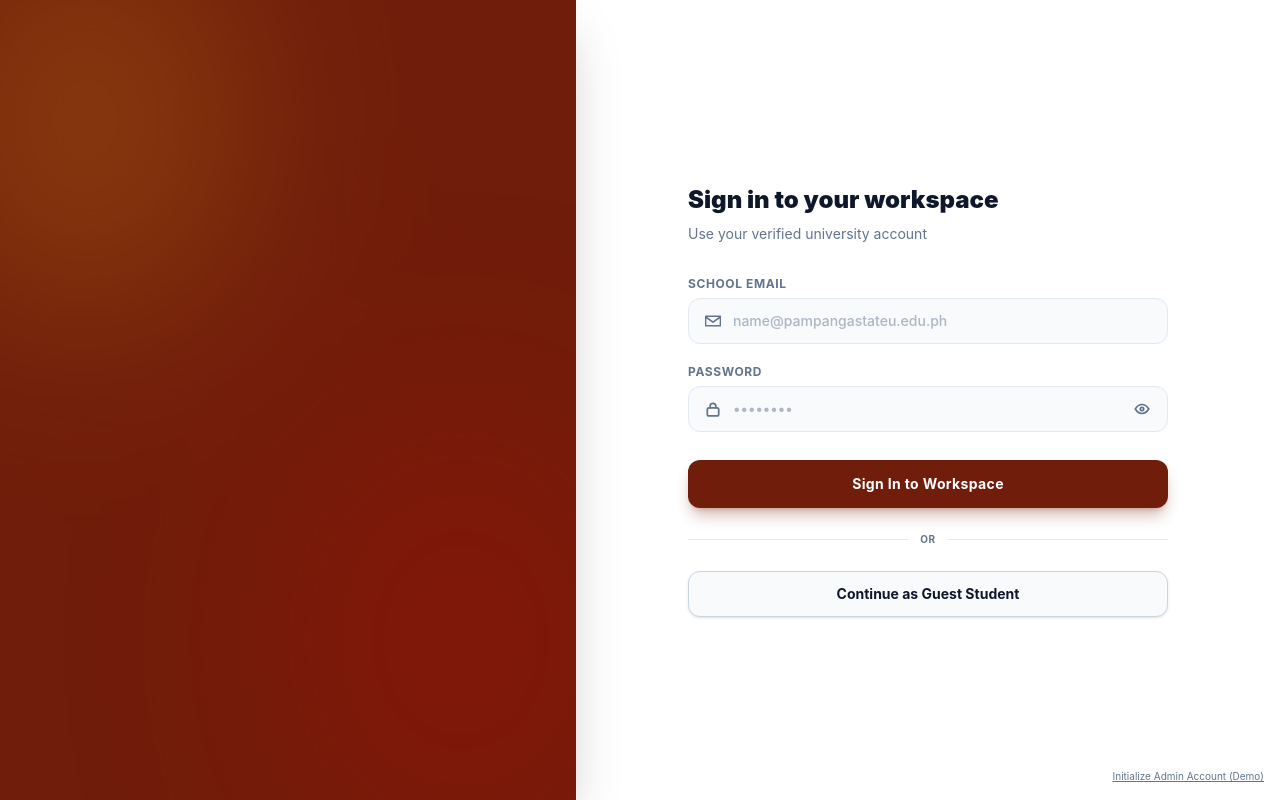
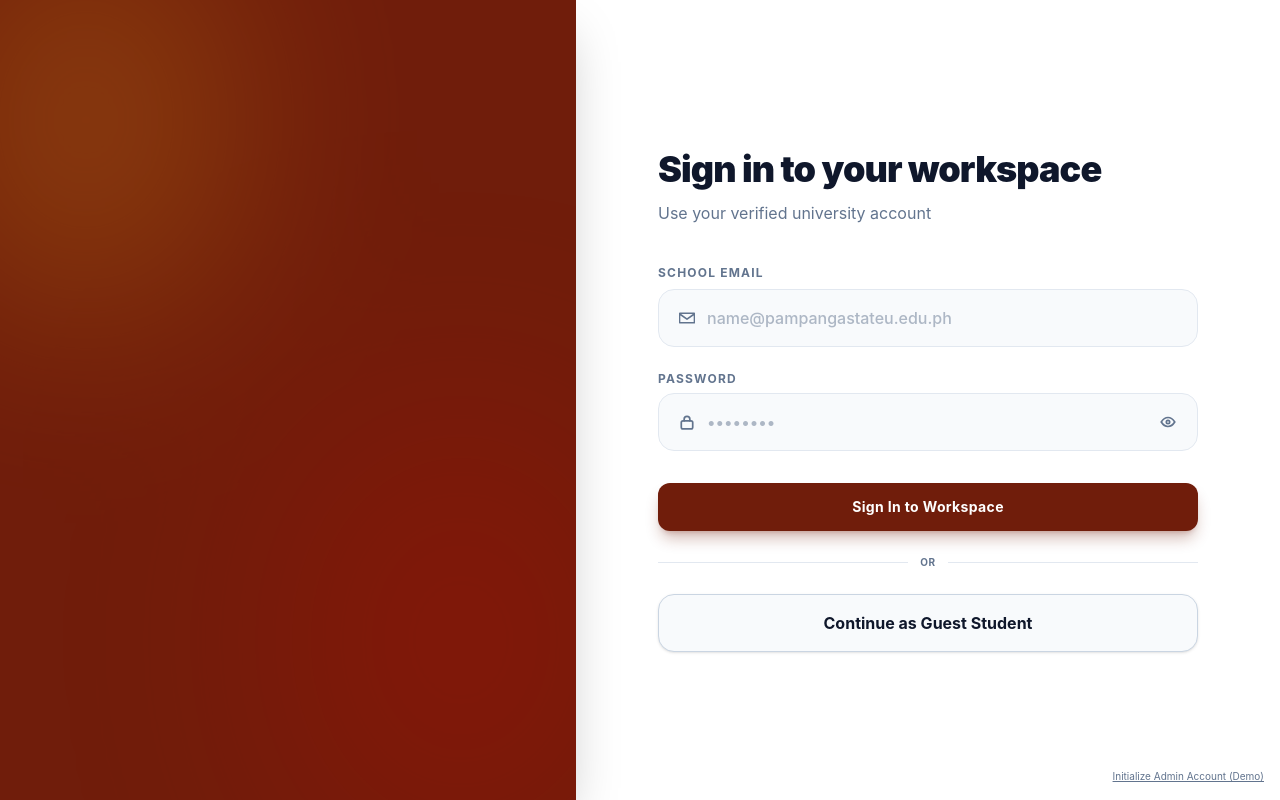
Before and after one commit to EsguerraJanuard/pamsu-python-ide, a React (Vite) app in the folder frontend/: page /login in a window 1280 px wide. Built offline with nearby package versions, Linux system fonts and the light colour scheme; no server answers.

Commit message:
style(login): scale up right side auth panel to match maroon panel proportions

```diff
--- a/frontend/src/features/auth/Login.jsx
+++ b/frontend/src/features/auth/Login.jsx
@@ -280,12 +280,12 @@ export default function Login() {
 
 
 
-        <div className="w-full max-w-[480px] animate-login-fade delay-100 opacity-0">
-          <div className="mb-8 text-center sm:text-left">
-            <h2 className="text-2xl font-black text-slate-900">
+        <div className="w-full max-w-[540px] animate-login-fade delay-100 opacity-0">
+          <div className="mb-10 text-center sm:text-left">
+            <h2 className="text-3xl lg:text-4xl font-black text-slate-900 tracking-tight">
               Sign in to your workspace
             </h2>
-            <p className="mt-2 text-sm text-slate-500">
+            <p className="mt-3 text-base text-slate-500">
               Use your verified university account
             </p>
           </div>
@@ -304,14 +304,14 @@ export default function Login() {
             </div>
           )}
 
-          <form onSubmit={handleSubmit} className="space-y-5" noValidate>
+          <form onSubmit={handleSubmit} className="space-y-6" noValidate>
             {/* Email */}
             <div>
-              <label htmlFor="school-email" className="mb-1.5 block text-xs font-bold text-slate-500 uppercase tracking-wider">
+              <label htmlFor="school-email" className="mb-2 block text-xs font-bold text-slate-500 uppercase tracking-widest">
                 School email
               </label>
               <div
-                className="group flex items-center gap-3 rounded-xl border border-slate-200 bg-slate-50 px-4 py-3 transition-all duration-300 focus-within:border-psu-maroon/50 focus-within:bg-slate-50 focus-within:shadow-[0_0_15px_rgba(128,0,0,0.1)] hover:border-slate-300 cursor-text"
+                className="group flex items-center gap-3 rounded-2xl border border-slate-200 bg-slate-50 px-5 py-4 transition-all duration-300 focus-within:border-psu-maroon/50 focus-within:bg-slate-50 focus-within:shadow-[0_0_15px_rgba(128,0,0,0.1)] hover:border-slate-300 cursor-text"
                 onClick={(e) => e.currentTarget.querySelector('input').focus()}
               >
                 <svg width="16" height="16" viewBox="0 0 15 15" fill="none" className="shrink-0 text-slate-500 pointer-events-none transition-colors group-focus-within:text-psu-maroon" aria-hidden="true">
@@ -326,7 +326,7 @@ export default function Login() {
                   autoComplete="email"
                   required
                   disabled={isLoading}
-                  className="min-w-0 flex-1 bg-transparent text-sm font-medium text-slate-900 outline-none placeholder:text-slate-500/50 disabled:opacity-50"
+                  className="min-w-0 flex-1 bg-transparent text-base font-medium text-slate-900 outline-none placeholder:text-slate-500/50 disabled:opacity-50"
                   style={{ caretColor: "var(--color-psu-gold, #eeb319)" }}
                 />
               </div>
@@ -335,12 +335,12 @@ export default function Login() {
             {/* Password */}
             <div>
               <div className="mb-1.5 flex items-center justify-between">
-                <label htmlFor="password" className="text-xs font-bold text-slate-500 uppercase tracking-wider">
+                <label htmlFor="password" className="text-xs font-bold text-slate-500 uppercase tracking-widest">
                   Password
                 </label>
               </div>
               <div
-                className="group flex items-center gap-3 rounded-xl border border-slate-200 bg-slate-50 px-4 py-3 transition-all duration-300 focus-within:border-psu-maroon/50 focus-within:bg-slate-50 focus-within:shadow-[0_0_15px_rgba(128,0,0,0.1)] hover:border-slate-300 cursor-text"
+                className="group flex items-center gap-3 rounded-2xl border border-slate-200 bg-slate-50 px-5 py-4 transition-all duration-300 focus-within:border-psu-maroon/50 focus-within:bg-slate-50 focus-within:shadow-[0_0_15px_rgba(128,0,0,0.1)] hover:border-slate-300 cursor-text"
                 onClick={(e) => { if (e.target.closest('button')) return; e.currentTarget.querySelector('input').focus(); }}
               >
                 <svg width="16" height="16" viewBox="0 0 14 14" fill="none" className="shrink-0 text-slate-500 pointer-events-none transition-colors group-focus-within:text-psu-maroon" aria-hidden="true">
@@ -356,7 +356,7 @@ export default function Login() {
                   autoComplete="current-password"
                   required
                   disabled={isLoading}
-                  className="min-w-0 flex-1 bg-transparent text-sm font-medium tracking-widest text-slate-900 outline-none placeholder:text-slate-500/50 placeholder:tracking-normal disabled:opacity-50"
+                  className="min-w-0 flex-1 bg-transparent text-base font-medium tracking-widest text-slate-900 outline-none placeholder:text-slate-500/50 placeholder:tracking-normal disabled:opacity-50"
                   style={{ caretColor: "var(--color-psu-gold, #eeb319)" }}
                 />
                 <button
@@ -421,7 +421,7 @@ export default function Login() {
                 type="button"
                 onClick={handleGuestLogin}
                 disabled={isLoading}
-                className="group flex w-full items-center justify-center gap-2 rounded-xl border border-slate-300 bg-slate-50 px-4 py-3 text-sm font-bold text-slate-900 shadow-sm transition-all duration-300 hover:-translate-y-1 hover:bg-slate-50-hover hover:shadow-md active:translate-y-0 active:scale-[0.98] disabled:pointer-events-none disabled:opacity-60"
+                className="group flex w-full items-center justify-center gap-2 rounded-2xl border border-slate-300 bg-slate-50 px-5 py-4 text-base font-bold text-slate-900 shadow-sm transition-all duration-300 hover:-translate-y-1 hover:bg-slate-50-hover hover:shadow-md active:translate-y-0 active:scale-[0.98] disabled:pointer-events-none disabled:opacity-60"
               >
                 Continue as Guest Student
               </button>
```
